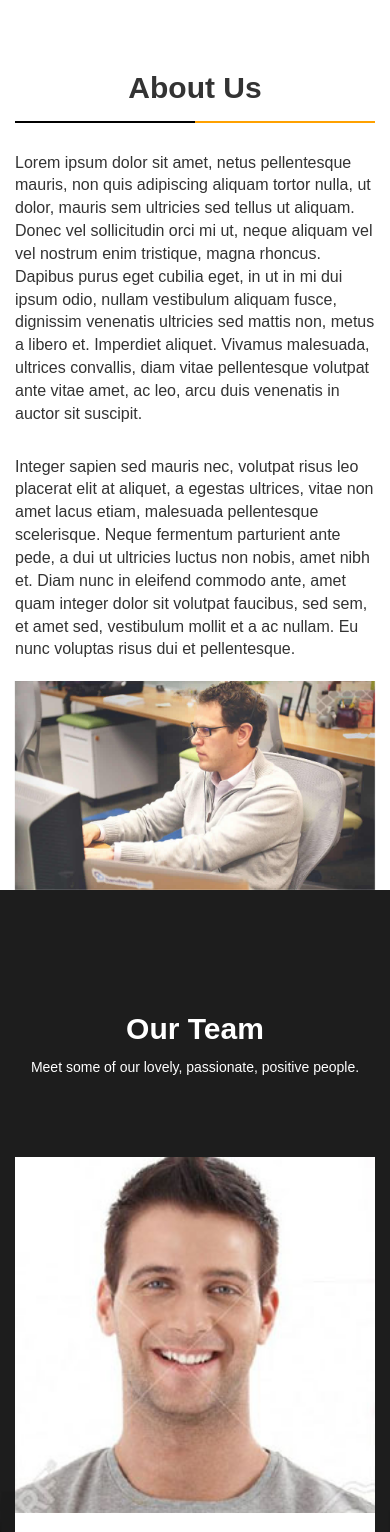
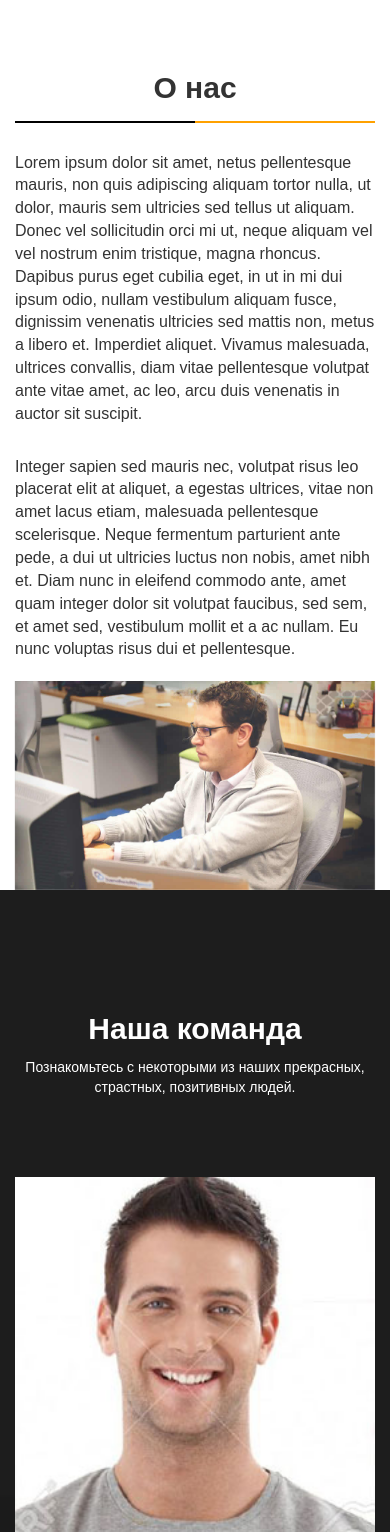
Before and after one commit to ZhanbolotAbdrasilov17/ADSK, a Django app: page / in a window 390 px wide. Shown: the part 601-2133 px from the top of the page. Run offline with Django 3.2, Linux system fonts and the light colour scheme; data comes from the database, SQL or seed files in the repository; some libraries are stand-ins or nearby versions.

Commit message:
adding backgroung

```diff
--- a/templates/index.html
+++ b/templates/index.html
@@ -93,41 +93,10 @@
     </nav>
     <!-- =============== header =============== -->
     <header id="home" class="header">
-		<!-- =============== container =============== -->
-        <div class="container">
-            <div class="header-content row">
-
-
-				<div id="owl-demo" class="owl-carousel header1">
-				  <div>
-				  <div class="col-xs-12 col-sm-6 col-md-6 header-text">
-                    <h2 class="wow bounceIn animated" data-wow-delay=".40s">FRIENDLY <span>TEMPLATE</span> FOR <br/>YOUR WEBSITE</h2>
-                    <h3 class="wow bounceIn animated" data-wow-delay=".50s">FOR YOUR WEBSITE </h3>
-                    <p class="wow bounceIn animated" data-wow-delay=".60s">Lorem ipsum dolor sit amet, consectetur adipiscing elit.We ensure sit amet, consectetur adipiscing elit</p>
-                    <p>
-                        <div class="btn btn-primary btn-lg btn-ornge wow bounceIn animated" data-wow-delay="1s"><i class="hbtn"></i> <span>Click Here</span></i>
-                        </div>
-                    </p>
-					</div>
-				</div>
-				 <div>
-				  <div class="col-xs-12 col-sm-6 col-md-6 header-text">
-                    <h2 class="wow bounceIn animated" data-wow-delay=".40s">FRIENDLY <span>THIS</span> FOR <br/>YOUR WEBSITE</h2>
-                    <h3 class="wow bounceIn animated" data-wow-delay=".50s">FOR YOUR WEBSITE </h3>
-                    <p class="wow bounceIn animated" data-wow-delay=".60s">Lorem ipsum dolor sit amet, consectetur adipiscing elit.We ensure sit amet, consectetur adipiscing elit</p>
-                    <p>
-                        <div class="btn btn-primary btn-lg btn-ornge wow bounceIn animated" data-wow-delay="1s"><i class="hbtn"></i> <span>Click Here</span></i>
-                        </div>
-                    </p>
-					</div>
-				</div>
-				</div>
-				</div>
-
-
-
-        </div>
-		<!-- =============== container end =============== -->
+		<div>
+		<video autoplay muted loop id="background-video">
+		  <source src="{% static 'assets/img/van-dam.mp4' %}" type="video/mp4">
+		</video>
     </header>
     <!-- =============== About =============== -->
     <section id="about" class="">
@@ -135,7 +104,7 @@
         <div class="container">
             <div class="row">
                 <div class="col-xs-12 col-sm-12 col-md-6 wow fadeInDown animated" data-wow-delay=".5s">
-                   <h2>About Us</h2>
+                   <h2>О нас</h2>
 				   <p>Lorem ipsum dolor sit amet, netus pellentesque mauris, non quis adipiscing aliquam tortor nulla, ut dolor, mauris sem ultricies sed tellus ut aliquam. Donec vel sollicitudin orci mi ut, neque aliquam vel vel nostrum enim tristique, magna rhoncus. Dapibus purus eget cubilia eget, in ut in mi dui ipsum odio, nullam vestibulum aliquam fusce, dignissim venenatis ultricies sed mattis non, metus a libero et. Imperdiet aliquet. Vivamus malesuada, ultrices convallis, diam vitae pellentesque volutpat ante vitae amet, ac leo, arcu duis venenatis in auctor sit suscipit. </p>
 				   <p>Integer sapien sed mauris nec, volutpat risus leo placerat elit at aliquet, a egestas ultrices, vitae non amet lacus etiam, malesuada pellentesque scelerisque. Neque fermentum parturient ante pede, a dui ut ultricies luctus non nobis, amet nibh et. Diam nunc in eleifend commodo ante, amet quam integer dolor sit volutpat faucibus, sed sem, et amet sed, vestibulum mollit et a ac nullam. Eu nunc voluptas risus dui et pellentesque.</p>
                   </div>
@@ -151,8 +120,8 @@
         <div class="container">
             <div class="row">
 				<div class="title">
-				<h2>Our Team</h2>
-				<p>Meet some of our lovely, passionate, positive people.</p>
+				<h2>Наша команда</h2>
+				<p>Познакомьтесь с некоторыми из наших прекрасных, страстных, позитивных людей.</p>
 				</div>
                 <div class="col-xs-12 col-sm-6 col-md-3 wow fadeInDown animated" data-wow-delay=".1s">
                    <div class="timg"><img src="{% static 'assets/img/team-img1.jpg' %}"/></div>
@@ -215,7 +184,7 @@
                      <img src="{% static 'assets/img/services-img.jpg' %}" class="img-left"/>
                   </div>
                 <div class="col-xs-12 col-sm-12 col-md-6 wow fadeInRight animated" data-wow-delay=".5s">
-                   <h2>Services</h2>
+                   <h2>Сервисы</h2>
 				   <p>Lorem ipsum dolor sit amet, netus pellentesque mauris, non quis adipiscing aliquam tortor nulla, ut dolor, mauris sem ultricies sed tellus ut aliquam. Donec vel sollicitudin orci mi ut, neque aliquam vel vel nostrum enim tristique, magna rhoncus. Dapibus purus eget cubilia eget, in ut in mi dui ipsum odio, nullam vestibulum aliquam fusce, dignissim venenatis ultricies sed mattis non, metus a libero et. Imperdiet aliquet. Vivamus malesuada, ultrices convallis, diam vitae pellentesque volutpat ante vitae amet, ac leo, arcu duis venenatis in auctor sit suscipit. </p>
 				   <p>Integer sapien sed mauris nec, volutpat risus leo placerat elit at aliquet, a egestas ultrices, vitae non amet lacus etiam, malesuada pellentesque scelerisque. Neque fermentum parturient ante pede, a dui ut ultricies luctus non nobis, amet nibh et. Diam nunc in eleifend commodo ante, amet quam integer dolor sit volutpat faucibus, sed sem, et amet sed, vestibulum mollit et a ac nullam. Eu nunc voluptas risus dui et pellentesque.</p>
                   </div>
@@ -305,7 +274,7 @@ nullam rhoncus tortor at dignissim vehicula.</p>
         <div class="container">
             <div class="row">
 			<div class="title">
-				<h2>we are   awesome,   check some interesting facts</h2>
+				<h2>Узнайте несколько интересных фактов</h2>
 				</div>
 			 <div class="col-xs-12 col-sm-2 col-md-2 wow fadeInUp animated" data-wow-delay=".1s">
                             <i class="fa fa-clock-o size"></i>
@@ -345,8 +314,8 @@ nullam rhoncus tortor at dignissim vehicula.</p>
 <!-- =============== Gallery =============== -->
     <section id="Gallery" class="wow flipInX animated" data-wow-delay=".5s">
 	<div class="title">
-				<h2>Gallery</h2>
-				<p>we are   awesome,   check some interesting facts</p>
+				<h2>Галерея</h2>
+				<p>Оцените наши созданные проекты</p>
 				</div>
 
 	<div class="big-demo go-wide" data-js-module="filtering-demo">
@@ -484,8 +453,7 @@ nullam rhoncus tortor at dignissim vehicula.</p>
         <div class="container">
             <div class="row">
 				<div class="title">
-				<h2>Our Blog</h2>
-				<p>Meet some of our lovely, passionate, positive people.</p>
+				<h2>Наш блог</h2>
 				</div>
                  <div class="col-xs-12 col-sm-4 col-md-4 wow fadeInUp animated" data-wow-delay=".1s">
                       <div class="blog-img">
@@ -551,7 +519,7 @@ nullam rhoncus tortor at dignissim vehicula.</p>
 						<div class="ajax-hidden">
 							<div class="col-xs-12 col-sm-6 col-md-6 form-group wow fadeInUp animated">
 								<label for="c_name" class="sr-only">Name</label>
-								<input type="text" placeholder="Name" name="name" class="form-control" id="name" required="">
+								<input type="text" placeholder="ФИО" name="name" class="form-control" id="name" required="">
 							</div>
 
 							<div data-wow-delay=".1s" class="col-xs-12 col-sm-6 col-md-6 form-group wow fadeInUp animated">
@@ -560,10 +528,10 @@ nullam rhoncus tortor at dignissim vehicula.</p>
 							</div>
 
 							<div data-wow-delay=".2s" class="col-xs-12 col-sm-12 col-md-12 form-group wow fadeInUp animated">
-								<textarea placeholder="Message" rows="7" name="description" id="description" class="form-control" required=""></textarea>
+								<textarea placeholder="Сообщение" rows="7" name="description" id="description" class="form-control" required=""></textarea>
 							</div>
 
-							<button data-wow-delay=".3s" class="btn btn-sm btn-block wow fadeInUp animated" type="submit">Send Message</button>
+							<button data-wow-delay=".3s" class="btn btn-sm btn-block wow fadeInUp animated" type="submit">Отправить</button>
 						</div>
 						<div class="ajax-response"></div>
 					</form>
@@ -588,7 +556,7 @@ nullam rhoncus tortor at dignissim vehicula.</p>
 					</ul>
 
                     <p class="copyright">
-                        &copy; 2016 Be. Created By <a href="http://templatestock.co">Template Stock</a>
+                        &copy; 2021 ADSK. Created By ASOI <a href="http://templatestock.co">Template Stock</a>
 					</p>
 
 				</div>
@@ -662,5 +630,19 @@ window.onload = function() {
     });
 };
 </script>
+<script>
+	var video = document.getElementById("myVideo");
+	var btn = document.getElementById("myBtn");
+
+	function myFunction() {
+	  if (video.paused) {
+		video.play();
+		btn.innerHTML = "Pause";
+	  } else {
+		video.pause();
+		btn.innerHTML = "Play";
+	  }
+}
+</script>
 </body>
 </html>
```
Also changed, not shown: static/assets/css/style.css (+27 -7 lines), 2 other files.
